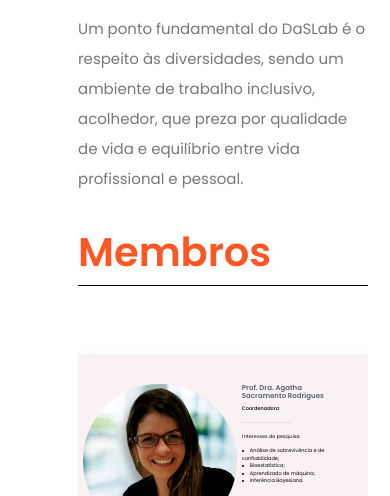
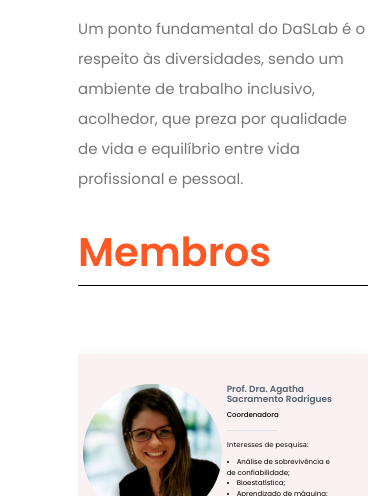
Before and after one commit to Soju-JC/testes_daslabsite, a plain HTML site: page sobre/index.html in a window 390 px wide. Shown: the part 1343-1839 px from the top of the page. Drawn offline with Linux system fonts and the light colour scheme; a web font is replaced by a local one.

Commit message:
Add files via upload

```diff
--- a/styles.css
+++ b/styles.css
@@ -2761,12 +2761,12 @@ body{
 	  .team .member .member-info {
 		padding-left: 5px;
 		grid-template-columns: 1fr 1fr;
-		font-size: 5px;
+		font-size: 7px;
 	  }
 	  .team .member .member-info h5 {
 		padding-left: 0px;
 		grid-template-columns: 1fr 1fr;
-		font-size: 5px;
+		font-size: 7px;
 	  }
 	  .team .member .social a{
 		margin-top: 12px;
@@ -2780,13 +2780,13 @@ body{
 	  .team .member .member-heading {
 		font-weight: 700;
 		margin-bottom: 5px;
-		font-size: 7px;
+		font-size: 9px;
 		color: #556270;
 		line-height: 1.2;
 	  }
 	  .team .member span {
 		display: block;
-		font-size: 5px;
+		font-size: 7px;
 		padding-bottom: 10px;
 		position: relative;
 		font-weight: 500;
```
